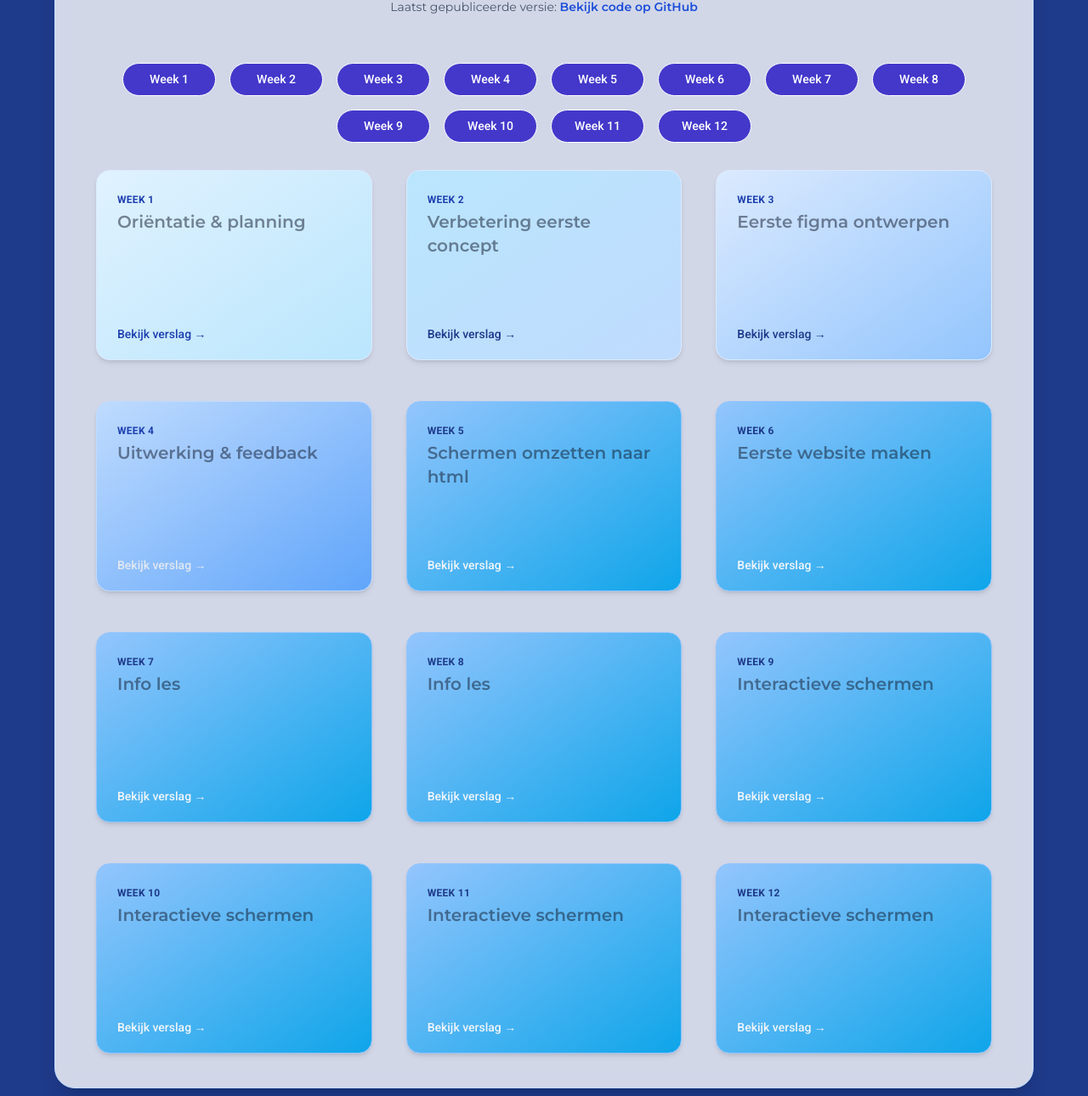
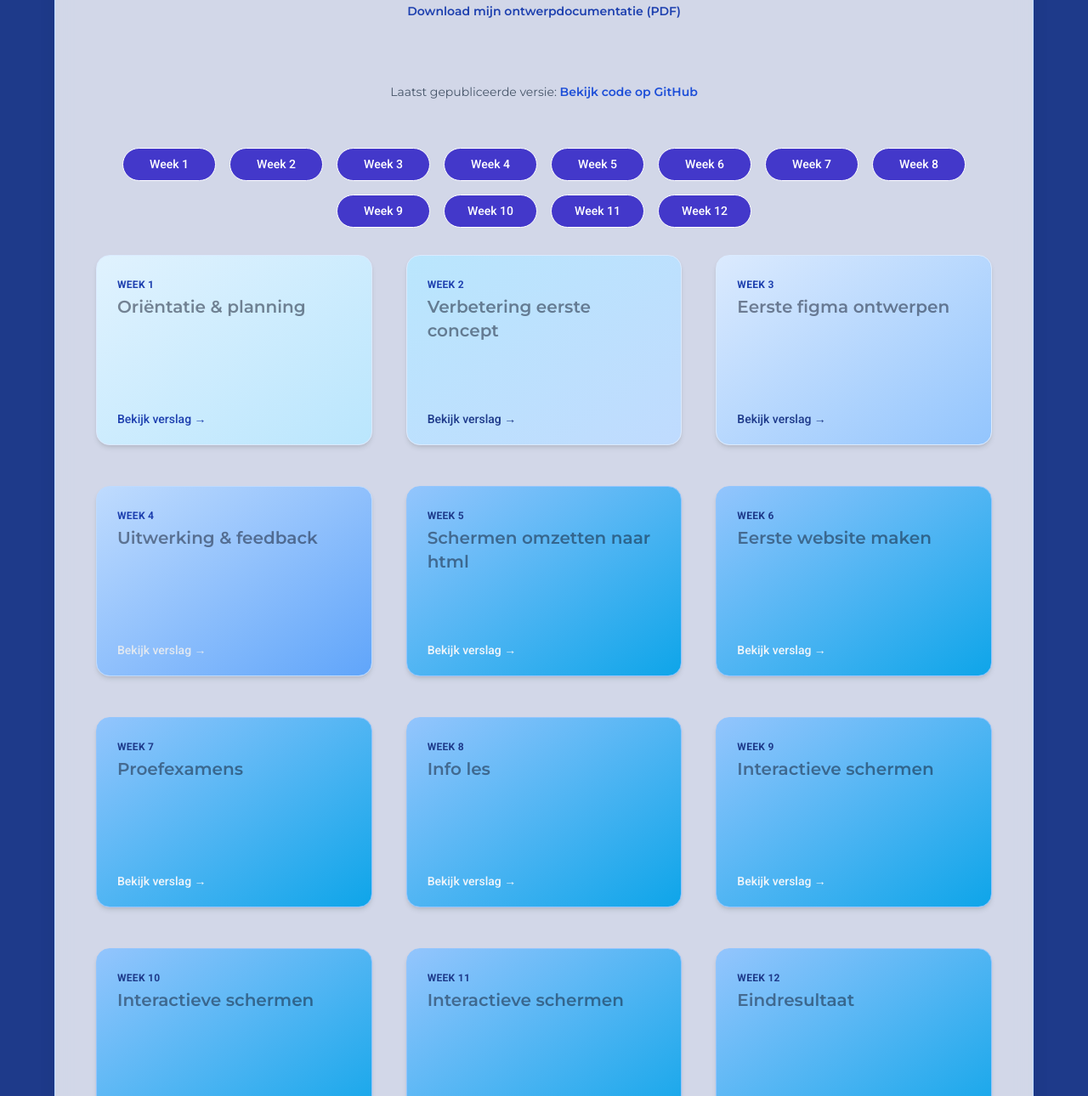
Before and after one commit to Zahra-Kroma/projectdocs, a website: page index.html in a window 1280 px wide. Shown: the part 285-1575 px from the top of the page at 85% size. Drawn offline with Linux system fonts and the light colour scheme.

Commit message:
Add files via upload

```diff
--- a/index.html
+++ b/index.html
@@ -27,6 +27,16 @@
         <h1 class="font-bold text-blue-700">
           HOME
         </h1>
+          <a
+
+    href="public/PRTT Verslag.pdf"
+    download
+    class="inline-flex items-center gap-2 rounded-2xl border border-blue-300 px-8 py-3 text-sm font-semibold text-blue-800 shadow-sm transition
+           hover:shadow-md hover:border-blue-400"
+  >
+    Download mijn ontwerpdocumentatie (PDF)
+
+  </a>
 
         <footer class="mt-10 border-t border-slate-200 pt-4 text-center text-sm text-slate-600">
   <p>
@@ -119,7 +129,7 @@
       <a href="week7.html" class="group flex flex-col justify-between h-56 rounded-2xl border border-blue-300 bg-gradient-to-br from-blue-300 to-sky-500 px-6 py-5 shadow-md hover:shadow-xl hover:-translate-y-0.5 transition-all duration-200">
         <div>
           <p class="text-xs uppercase tracking-wide text-blue-900 font-semibold">Week 7</p>
-          <h2 class="mt-1 text-xl font-semibold text-slate-900">Info les</h2>
+          <h2 class="mt-1 text-xl font-semibold text-slate-900">Proefexamens</h2>
         </div>
         <span class="mt-3 text-sm font-medium text-slate-100">Bekijk verslag →</span>
       </a>
@@ -164,10 +174,18 @@
       <a href="week12.html" class="group flex flex-col justify-between h-56 rounded-2xl border border-blue-300 bg-gradient-to-br from-blue-300 to-sky-500 px-6 py-5 shadow-md hover:shadow-xl hover:-translate-y-0.5 transition-all duration-200">
         <div>
           <p class="text-xs uppercase tracking-wide text-blue-900 font-semibold">Week 12</p>
-          <h2 class="mt-1 text-xl font-semibold text-slate-900">Interactieve schermen</h2>
+          <h2 class="mt-1 text-xl font-semibold text-slate-900">Eindresultaat</h2>
         </div>
         <span class="mt-3 text-sm font-medium text-slate-100">Bekijk verslag →</span>
       </a>
+
+      <div class="mt-8 flex justify-center">
+ <div class="mt-10 flex justify-center">
+
+  </a>
+</div>
+
+
 
 
     </section>
```
Also changed, not shown: week12.html (+2 -2 lines), dist/output.css, 1 other file.
